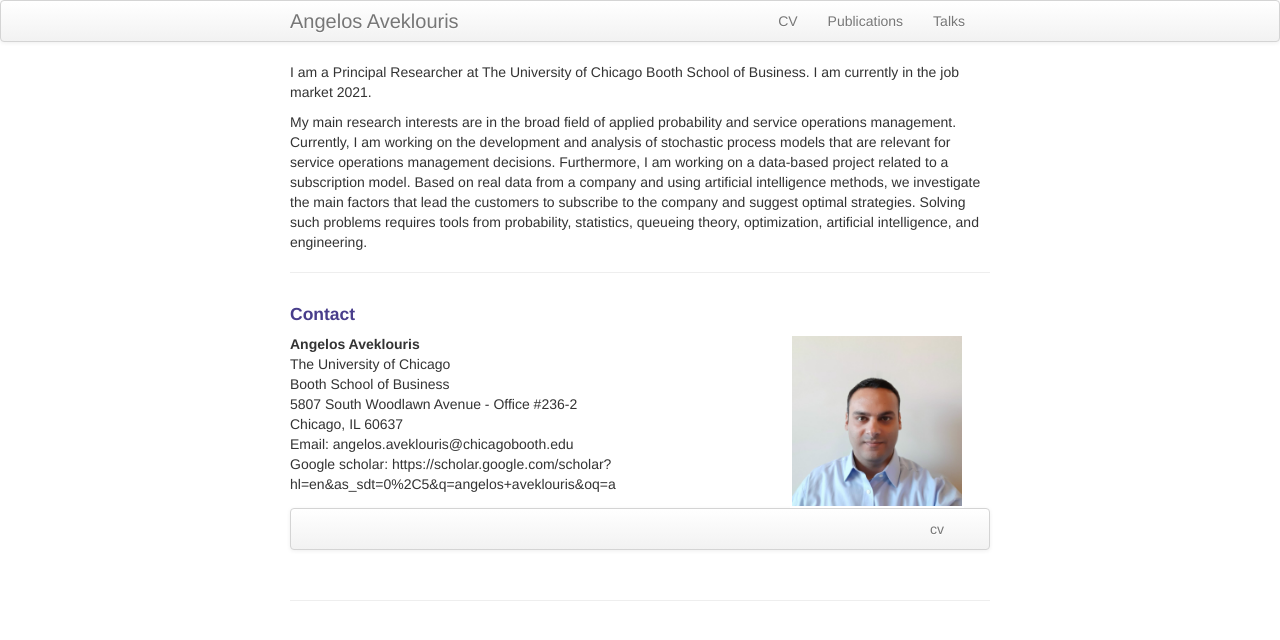
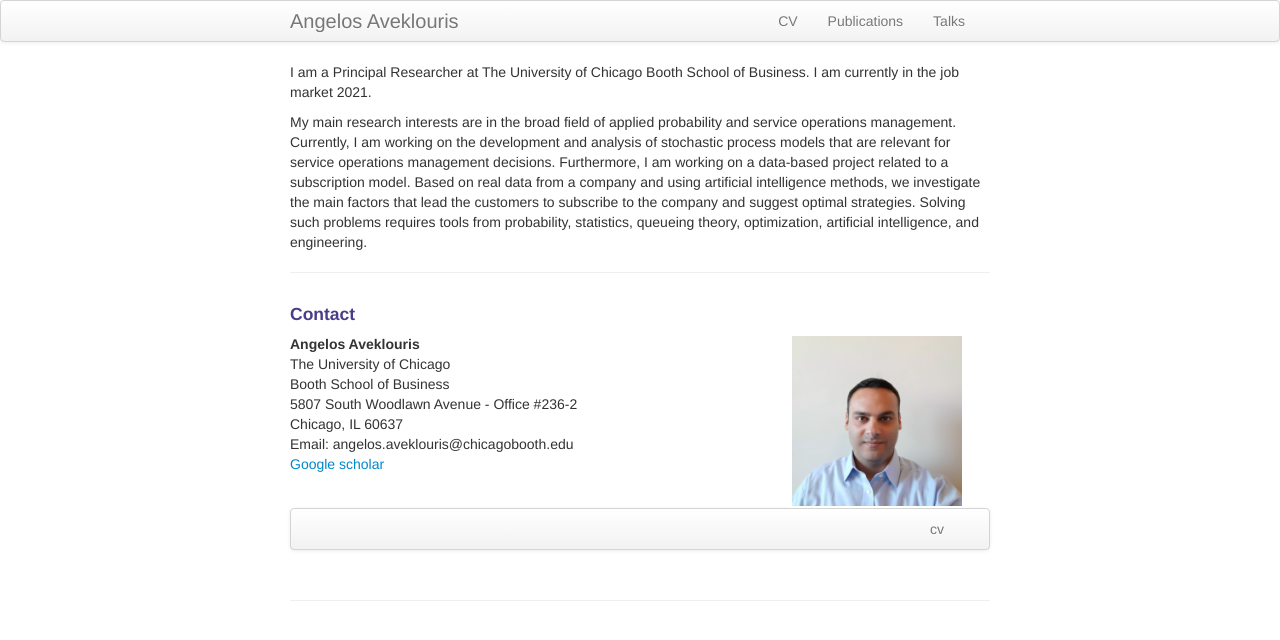
Before and after one commit to Angelos90/Angelos90.github.io, a Jekyll site: the page built from index.md, in a window 1280 px wide. Shown: the top 640 px of the page. Built offline with Jekyll 4.4.1, drawn with Linux system fonts in a browser that asks for light colours; part of the change alters nothing that is shown.

Commit message:
Update index.md

```diff
--- a/index.md
+++ b/index.md
@@ -26,7 +26,7 @@ My main research interests are in the broad field of applied probability and ser
             5807 South Woodlawn Avenue - Office #236-2<br/>
             Chicago, IL 60637<br/>
             Email: angelos.aveklouris@chicagobooth.edu<br/>
-            Google scholar: https://scholar.google.com/scholar?hl=en&as_sdt=0%2C5&q=angelos+aveklouris&oq=a <br/>
+            <a href="https://scholar.google.com/scholar?hl=en&as_sdt=0%2C5&q=angelos+aveklouris&oq=a">Google scholar</a><br/>
         </div>
 
         <div class="span2">
```
